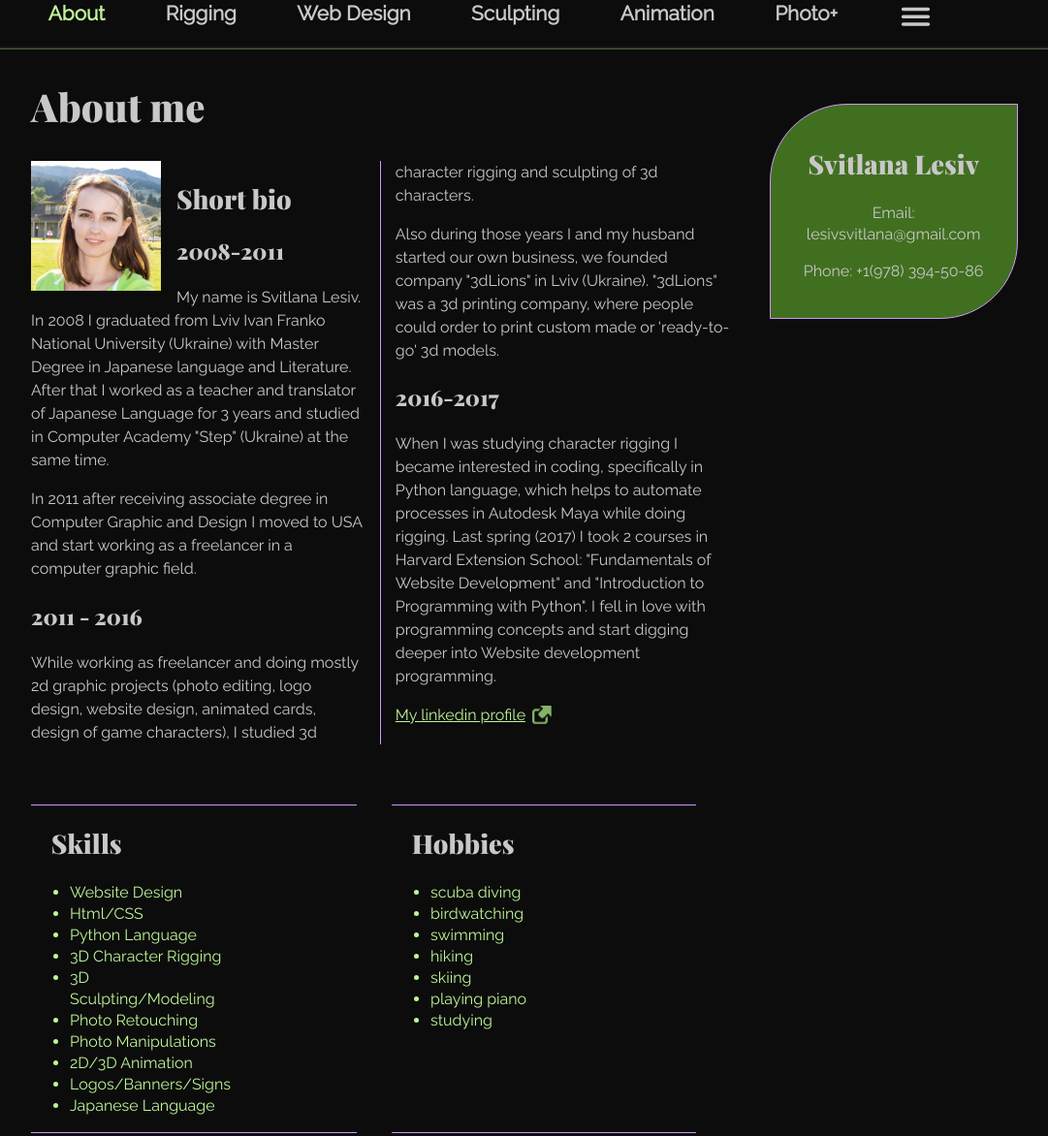
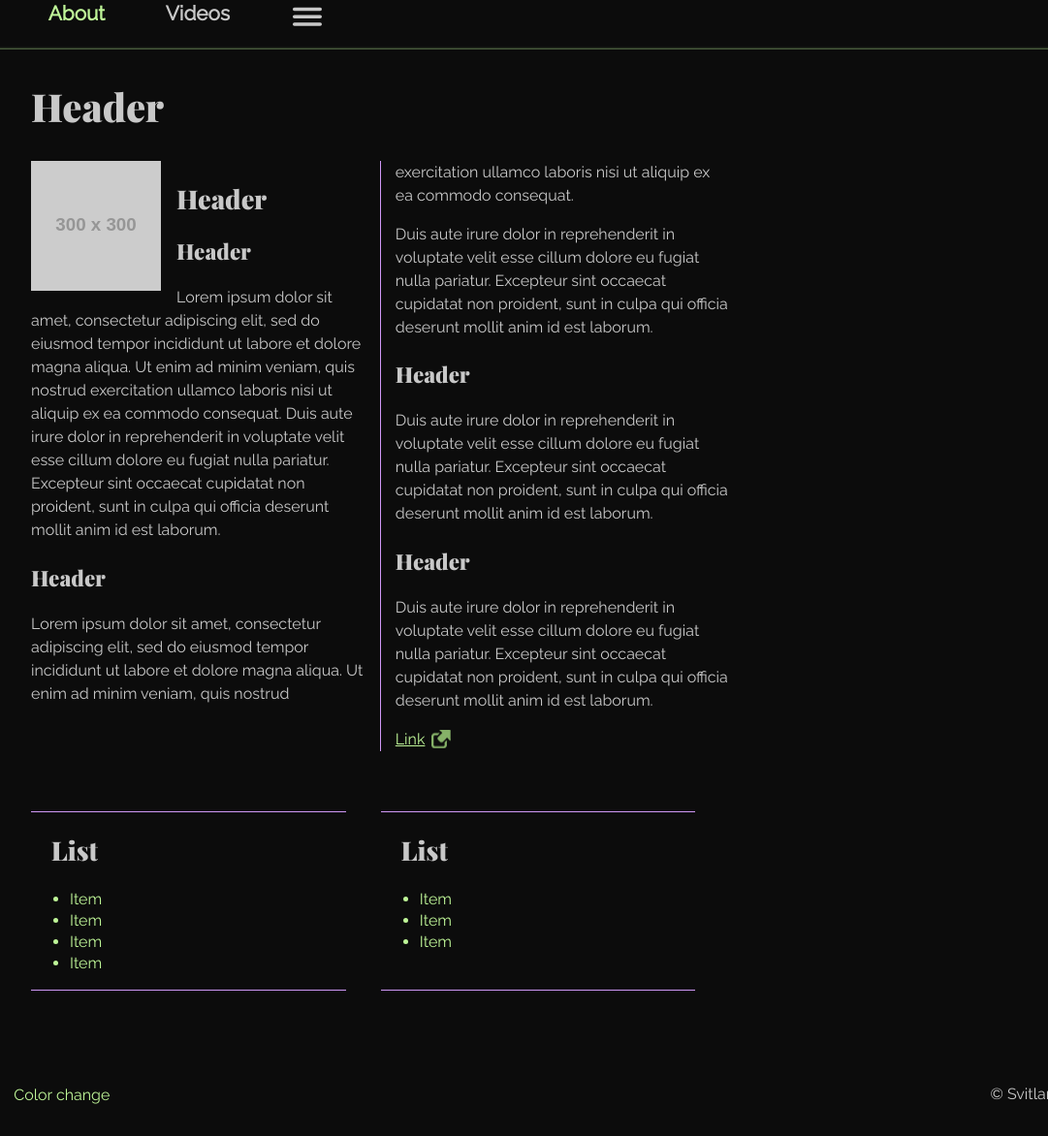
Before and after one commit to svlesiv/css-assignment-2-sass, a plain HTML site: page about.html in a window 1280 px wide. Shown: the part 18-1190 px from the top of the page at 97% size, without its empty margins (64-1145 px from the left). Drawn offline with nearby package versions, Linux system fonts and the light colour scheme; placeholder pictures from the web are drawn by us.

Commit message:
modify content of html files

```diff
--- a/about.html
+++ b/about.html
@@ -18,17 +18,13 @@
 					<input type="checkbox" id="more" aria-hidden="true" tabindex="-1" class="toggle"/>
 						<div class="navigation__inner">
 							<ul class = "navigation__list">
-							<li><a href="index.html" class="nav"><img src="img/logo_white.svg" alt="Svitlana Lesiv logo" class="logo" id="logo-img"></a></li>
-							<li class="active"><a href="about.html" class="nav">About</a></li>
-							<li><a href="rigging.html" class="nav">Rigging</a></li>
-							<li><a href="#" class="nav">Web Design</a></li>
-							<li><a href="#" class="nav">Sculpting</a></li>
-							<li><a href="#" class="nav">Animation</a></li>
-							<li><a href="#" class="nav">Photo+</a></li>
-						</ul>
+								<li><a href="index.html" class="nav"><img src="img/logo_white.svg" alt="Svitlana Lesiv logo" class="logo" id="logo-img"></a></li>
+								<li class="active"><a href="about.html" class="nav">About</a></li>
+								<li><a href="videos.html" class="nav">Videos</a></li>
+							</ul>
 						<div class="navigation__toggle" id="toggle_img">
 					      <label for="more" aria-hidden="true" class="navigation__link"><img src="img/list.svg" alt="menu icon" class="menu" id="list-icon"></label>
-					    </div>
+					  </div>
 				  </div>
 				</nav>
 			</header>
@@ -36,65 +32,54 @@
 		<div class="row">
 			<div class="col-3-about-page">
 				<main role="main" id="content-about" class="main-float-left">
-					<h1>About me</h1>
+					<h1>Header</h1>
 					<div class="nested_flex_row">
 						<article class="pro-info col-2">
 							<!-- short information-->
-								<img src="img/photo.jpg" alt="Svitlana Lesiv photo" class="floatleft">
-								<h2>Short bio</h2>
-								<h3>2008-2011</h3>
-								<p>My name is Svitlana Lesiv. In 2008 I graduated from Lviv Ivan Franko National University (Ukraine) with Master Degree in Japanese language and Literature.
-								After that I worked as a teacher and translator of Japanese Language for 3 years and studied in Computer Academy "Step" (Ukraine) at the same time.</p>
-								<p>In 2011 after receiving associate degree in Computer Graphic and Design I moved to USA and start working as a freelancer in a computer graphic field.</p>
-								<h3>2011 - 2016</h3>
-								<p>While working as freelancer and doing mostly 2d graphic projects (photo editing, logo design, website design, animated cards, design of game characters),
-								I studied 3d character rigging and sculpting of 3d characters. </p>
-								<p>Also during those years I and my husband started our own business, we founded company "3dLions" in Lviv (Ukraine). "3dLions" was a 3d printing company,
-								where people could order to print custom made or 'ready-to-go' 3d models.</p>
-								<h3>2016-2017</h3>
-								<p>When I was studying character rigging I became interested in coding, specifically in Python language, which helps to automate processes in Autodesk Maya
-								while doing rigging. Last spring (2017) I took 2 courses in Harvard Extension School: "Fundamentals of Website Development" and "Introduction to Programming
-								with Python". I fell in love with programming concepts and start digging deeper into Website development programming.</p>
-								<p><a href="https://www.linkedin.com/in/svitlana-lesiv-32137955/">My linkedin profile </a></p>
+								<img src="http://via.placeholder.com/300x300" alt="Image" class="floatleft">
+								<h2>Header</h2>
+								<h3>Header</h3>
+								<p>Lorem ipsum dolor sit amet, consectetur adipiscing elit, sed do eiusmod
+									tempor incididunt ut labore et dolore magna aliqua. Ut enim ad minim veniam,
+									quis nostrud exercitation ullamco laboris nisi ut aliquip ex ea commodo consequat.
+									Duis aute irure dolor in reprehenderit in voluptate velit esse cillum dolore eu fugiat nulla pariatur.
+									Excepteur sint occaecat cupidatat non proident, sunt in culpa qui officia deserunt mollit anim id est laborum.</p>
+								<h3>Header</h3>
+								<p>Lorem ipsum dolor sit amet, consectetur adipiscing elit, sed do eiusmod
+									tempor incididunt ut labore et dolore magna aliqua. Ut enim ad minim veniam,
+									quis nostrud exercitation ullamco laboris nisi ut aliquip ex ea commodo consequat. </p>
+								<p>Duis aute irure dolor in reprehenderit in voluptate velit esse cillum dolore eu fugiat nulla pariatur.
+									Excepteur sint occaecat cupidatat non proident, sunt in culpa qui officia deserunt mollit anim id est laborum.</p>
+								<h3>Header</h3>
+								<p>Duis aute irure dolor in reprehenderit in voluptate velit esse cillum dolore eu fugiat nulla pariatur.
+									Excepteur sint occaecat cupidatat non proident, sunt in culpa qui officia deserunt mollit anim id est laborum.</p>
+								<h3>Header</h3>
+								<p>Duis aute irure dolor in reprehenderit in voluptate velit esse cillum dolore eu fugiat nulla pariatur.
+									Excepteur sint occaecat cupidatat non proident, sunt in culpa qui officia deserunt mollit anim id est laborum.</p>
+								<p><a href="https://www.linkedin.com" target="_blank">Link</a></p>
 						</article>
 					</div>
 						<!-- skills and hobbies-->
 					<div class="nested-flex-row">
 						<section class="skills col-1">
-							<div class="section-header"><h2>Skills</h2></div>
+							<div class="section-header"><h2>List</h2></div>
 							<ul>
-								<li>Website Design</li>
-								<li>Html/CSS</li>
-								<li>Python Language</li>
-								<li>3D Character Rigging</li>
-								<li>3D Sculpting/Modeling</li>
-								<li>Photo Retouching</li>
-								<li>Photo Manipulations</li>
-								<li>2D/3D Animation</li>
-								<li>Logos/Banners/Signs</li>
-								<li>Japanese Language</li>
+								<li>Item</li>
+								<li>Item</li>
+								<li>Item</li>
+								<li>Item</li>
 							</ul>
 						</section>
 						<section class="hobbies col-1">
-							<div class="section-header"><h2>Hobbies</h2></div>
+							<div class="section-header"><h2>List</h2></div>
 							<ul>
-								<li>scuba diving</li>
-								<li>birdwatching</li>
-								<li>swimming</li>
-								<li>hiking</li>
-								<li>skiing</li>
-								<li>playing piano</li>
-								<li>studying</li>
+								<li>Item</li>
+								<li>Item</li>
+								<li>Item</li>
 							</ul>
 						</section>
 					</div>
 				</main>
-				<!-- contact info-->
-				<aside class="contact-info aside-float-left">
-						<h2>Svitlana Lesiv</h2>
-						<p>Email: lesivsvitlana@gmail.com</p>
-						<p>Phone: +1(978) 394-50-86</p>
-				</aside>
 			</div>
 		</div>
 		<div class="row">
```
Also changed, not shown: index.html (+31 -36 lines), videos.html (renamed from rigging.html, +5 -9 lines).
